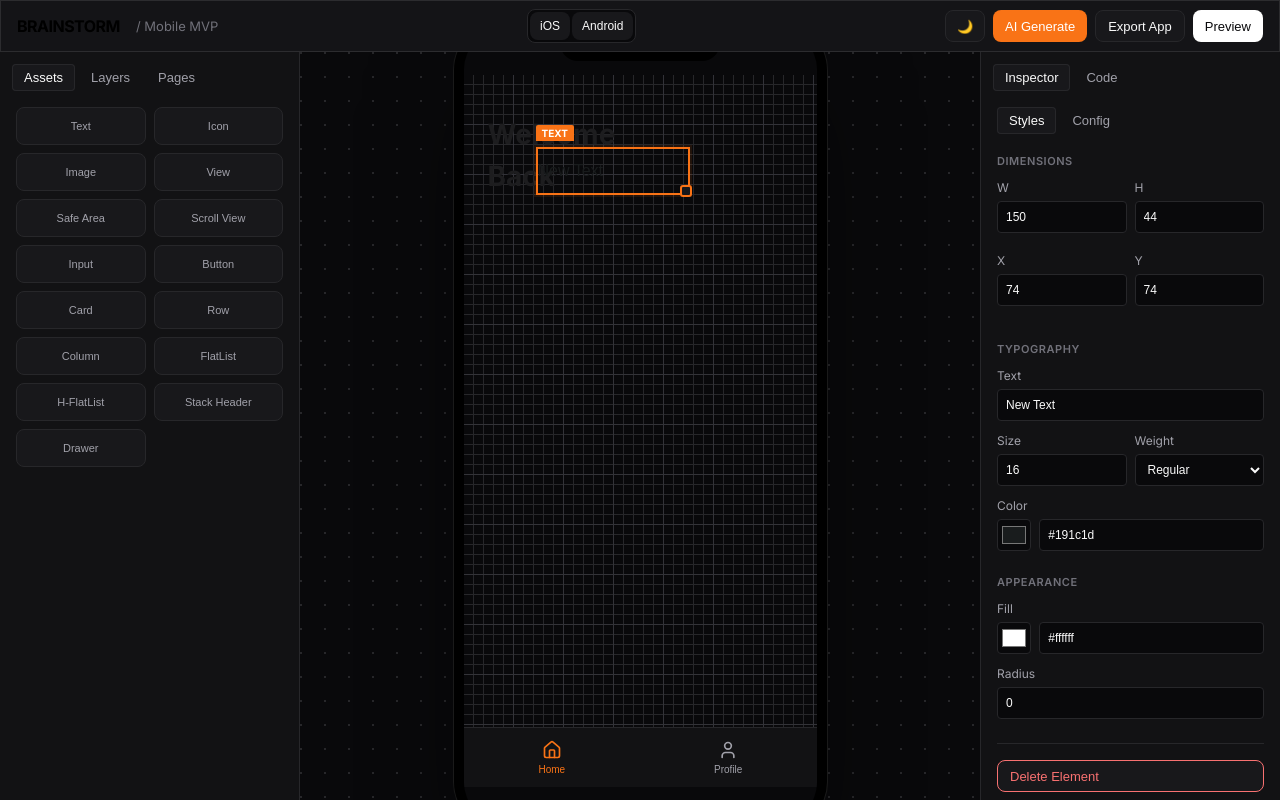
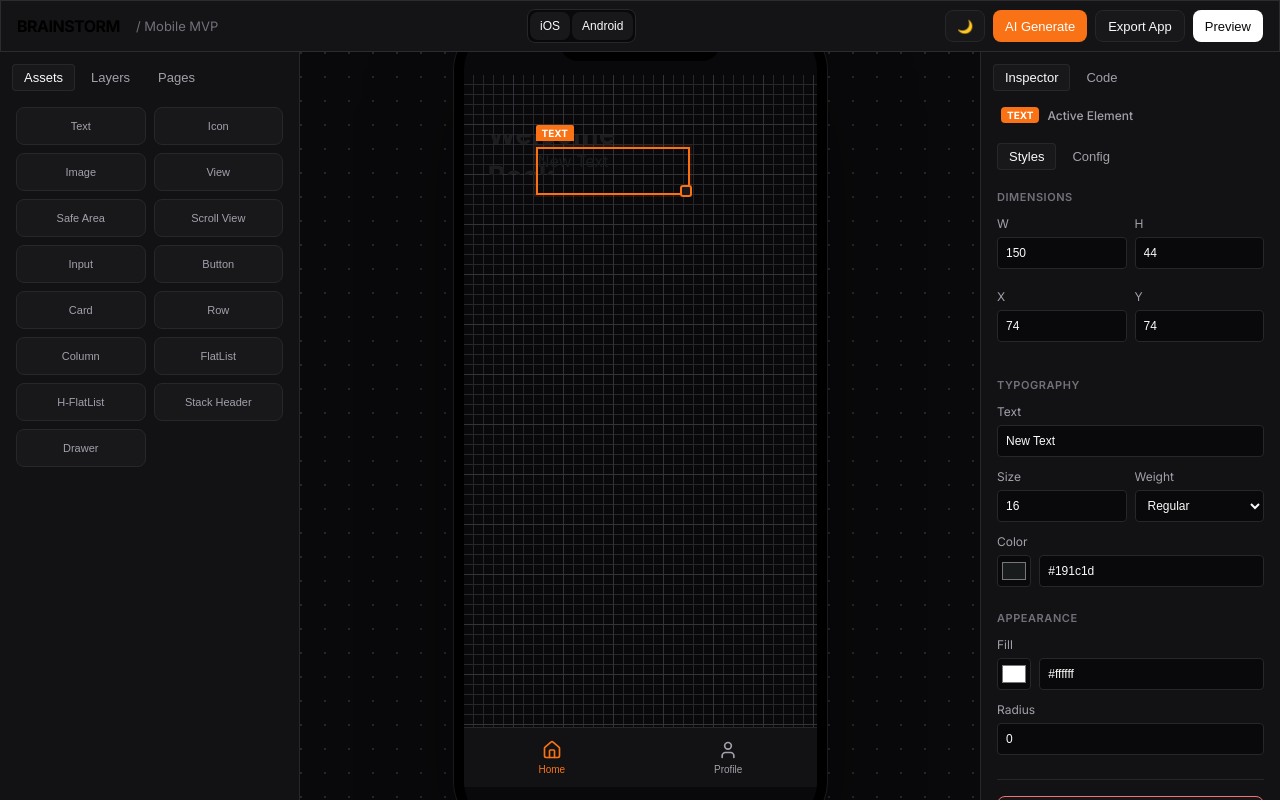
Before and after one commit to ambujvashistha/brainstorm-builder, a React (Vite) app in the folder web/: page / in a window 1280 px wide. Both pictures are taken after a click on the button "Text". Built offline with nearby package versions, Linux system fonts and the light colour scheme.

Commit message:
feat: add IconElement component and enhance EditPanel with icon settings

```diff
--- /dev/null
+++ b/web/src/components/IconElement.jsx
@@ -0,0 +1,22 @@
+import * as LucideIcons from "lucide-react";
+
+export default function IconElement({ element }) {
+  const { iconName = "Circle", size = 24, color = "#000" } = element;
+  // Normalize icon name (Lucide icons are PascalCase)
+  const formattedName = iconName.charAt(0).toUpperCase() + iconName.slice(1);
+  const Icon = LucideIcons[formattedName] || LucideIcons.HelpCircle;
+
+  return (
+    <div
+      style={{
+        display: "flex",
+        alignItems: "center",
+        justifyContent: "center",
+        width: "100%",
+        height: "100%"
+      }}
+    >
+      <Icon size={size} color={color} />
+    </div>
+  );
+}
--- a/web/src/components/TextElement.jsx
+++ b/web/src/components/TextElement.jsx
@@ -16,16 +16,28 @@ export default function TextElement({
     width: "100%",
     height: "100%",
     display: "flex",
-    alignItems: "center",
+    alignItems: element.verticalAlign === "bottom" ? "flex-end" : element.verticalAlign === "top" ? "flex-start" : "center",
     justifyContent: element.textAlign === "center" ? "center" : element.textAlign === "right" ? "flex-end" : "flex-start",
+    overflowWrap: "anywhere",
+    wordBreak: "break-word",
+    whiteSpace: "pre-wrap",
+    overflow: "hidden",
   };
 
   if (isEditing) {
     return (
-      <input
+      <textarea
         autoFocus
         className="canvas-input"
-        style={{ ...style, background: "transparent", border: "none", outline: "none", padding: 0 }}
+        style={{
+          ...style,
+          background: "transparent",
+          border: "none",
+          outline: "none",
+          padding: 0,
+          resize: "none",
+          fontFamily: "inherit",
+        }}
         value={draftText}
         onChange={(e) => onDraftTextChange(e.target.value)}
         onBlur={onDraftTextCommit}
@@ -36,7 +48,9 @@ export default function TextElement({
 
   return (
     <div style={style}>
-      {element.text}
+      <span style={{ width: "100%" }}>
+        {element.text}
+      </span>
     </div>
   );
 }
--- a/web/src/editor/EditPanel.jsx
+++ b/web/src/editor/EditPanel.jsx
@@ -18,6 +18,11 @@ function PropertyGroup({ title, children }) {
     </div>
   );
 }
+
+const commonIcons = [
+  "Home", "User", "Settings", "Search", "Heart", "Bell", "Share", "Mail",
+  "Camera", "ChevronRight", "ChevronLeft", "Plus", "Trash", "Check", "X"
+];
 
 export default function EditPanel({ element, pages, navigationConfig, onUpdate, updateNavigation, onDelete }) {
   const [activeTab, setActiveTab] = useState("styles");
@@ -61,6 +66,24 @@ export default function EditPanel({ element, pages, navigationConfig, onUpdate,
                     updateNavigation({ tabs: nextTabs });
                   }} />
                 </ControlField>
+                <ControlField label="Icon">
+                  <div className="icon-grid">
+                    {commonIcons.map(icon => (
+                      <button
+                        key={icon}
+                        className={`icon-grid-btn ${tab.icon === icon ? "is-active" : ""}`}
+                        onClick={() => {
+                          const nextTabs = [...navigationConfig.tabs];
+                          nextTabs[index] = { ...tab, icon };
+                          updateNavigation({ tabs: nextTabs });
+                        }}
+                        title={icon}
+                      >
+                        {icon.slice(0, 3)}
+                      </button>
+                    ))}
+                  </div>
+                </ControlField>
                 <ControlField label="Link">
                   <select className="input-control" value={tab.targetPageId} onChange={(e) => {
                     const nextTabs = [...navigationConfig.tabs];
@@ -80,10 +103,34 @@ export default function EditPanel({ element, pages, navigationConfig, onUpdate,
 
   const isText = [ELEMENT_TYPES.TEXT, ELEMENT_TYPES.BUTTON].includes(element.type);
   const isImage = element.type === ELEMENT_TYPES.IMAGE;
+  const isIcon = element.type === ELEMENT_TYPES.ICON;
   const isContainer = [ELEMENT_TYPES.CONTAINER, ELEMENT_TYPES.CARD, ELEMENT_TYPES.ROW, ELEMENT_TYPES.COLUMN].includes(element.type);
 
   return (
     <div className="edit-panel">
+      <div style={{
+        display: "flex",
+        alignItems: "center",
+        gap: "8px",
+        marginBottom: "20px",
+        padding: "0 4px"
+      }}>
+        <div style={{
+          backgroundColor: "var(--accent)",
+          color: "white",
+          fontSize: "10px",
+          fontWeight: "700",
+          padding: "2px 6px",
+          borderRadius: "4px",
+          textTransform: "uppercase"
+        }}>
+          {element.type}
+        </div>
+        <span style={{ fontSize: "12px", color: "var(--text-secondary)", fontWeight: "500" }}>
+          Active Element
+        </span>
+      </div>
+
       <div className="sidebar-tabs" style={{ padding: 0, marginBottom: "20px" }}>
         <button className={`tab-button ${activeTab === "styles" ? "is-active" : ""}`} onClick={() => setActiveTab("styles")}>Styles</button>
         <button className={`tab-button ${activeTab === "config" ? "is-active" : ""}`} onClick={() => setActiveTab("config")}>Config</button>
@@ -91,6 +138,53 @@ export default function EditPanel({ element, pages, navigationConfig, onUpdate,
 
       {activeTab === "styles" && (
         <>
+          {isImage && (
+            <PropertyGroup title="Image Source">
+              <ControlField label="Image URL">
+                <input
+                  className="input-control"
+                  value={element.src || ""}
+                  onChange={(e) => onUpdate({ src: e.target.value })}
+                  placeholder="https://via.placeholder.com/..."
+                />
+              </ControlField>
+            </PropertyGroup>
+          )}
+
+          {isIcon && (
+            <PropertyGroup title="Icon Settings">
+              <ControlField label="Icon Name">
+                <input
+                  className="input-control"
+                  value={element.iconName || ""}
+                  onChange={(e) => onUpdate({ iconName: e.target.value })}
+                  placeholder="Search icons..."
+                />
+              </ControlField>
+              <div className="icon-grid">
+                {commonIcons.map(icon => (
+                  <button
+                    key={icon}
+                    className={`icon-grid-btn ${element.iconName === icon ? "is-active" : ""}`}
+                    onClick={() => onUpdate({ iconName: icon })}
+                    title={icon}
+                  >
+                    {icon.slice(0, 3)}
+                  </button>
+                ))}
+              </div>
+              <ControlField label="Size">
+                <input className="input-control" type="number" value={element.size || 24} onChange={(e) => onUpdate({ size: Number(e.target.value) })} />
+              </ControlField>
+              <ControlField label="Color">
+                <div style={{ display: "flex", gap: "8px" }}>
+                  <input type="color" className="input-control" style={{ width: "40px", padding: "2px" }} value={element.color || "#000000"} onChange={(e) => onUpdate({ color: e.target.value })} />
+                  <input className="input-control" value={element.color || "#000000"} onChange={(e) => onUpdate({ color: e.target.value })} />
+                </div>
+              </ControlField>
+            </PropertyGroup>
+          )}
+
           <PropertyGroup title="Dimensions">
             <div style={{ display: "grid", gridTemplateColumns: "1fr 1fr", gap: "8px" }}>
               <ControlField label="W">
```
